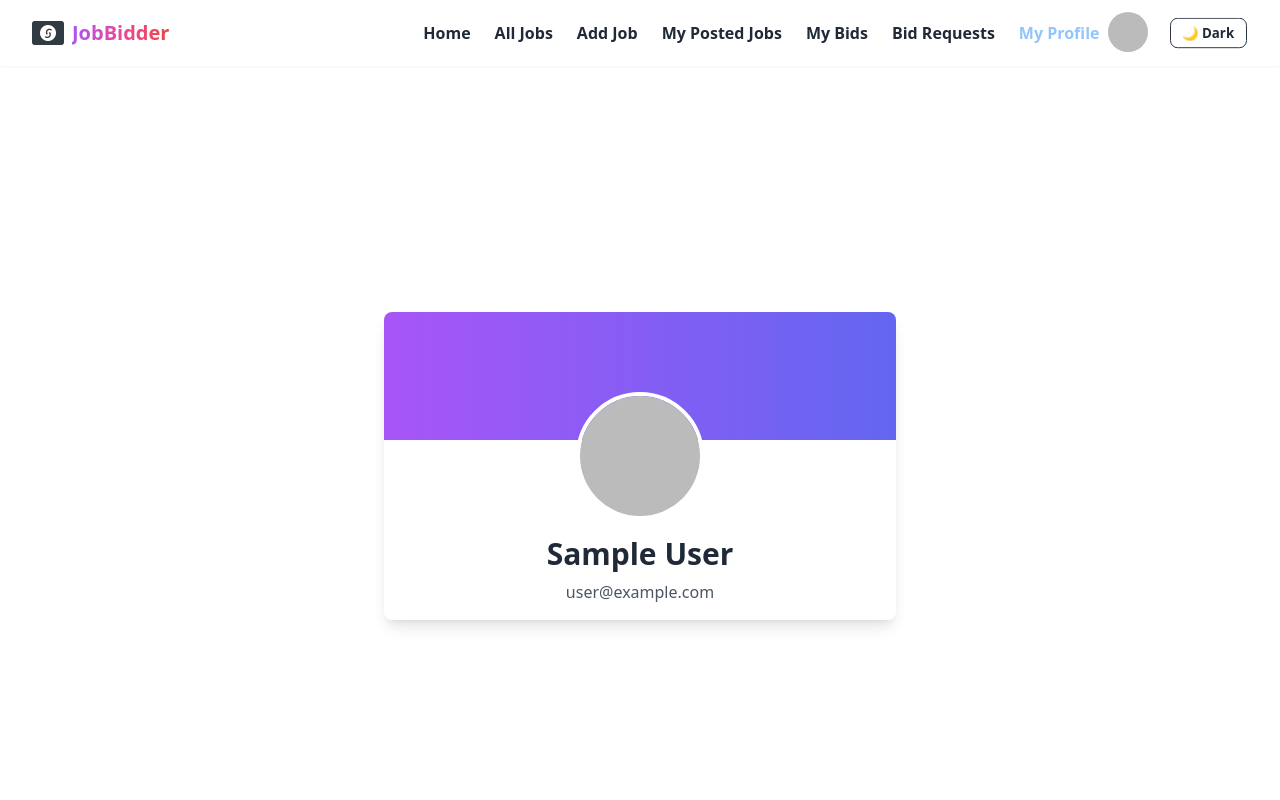
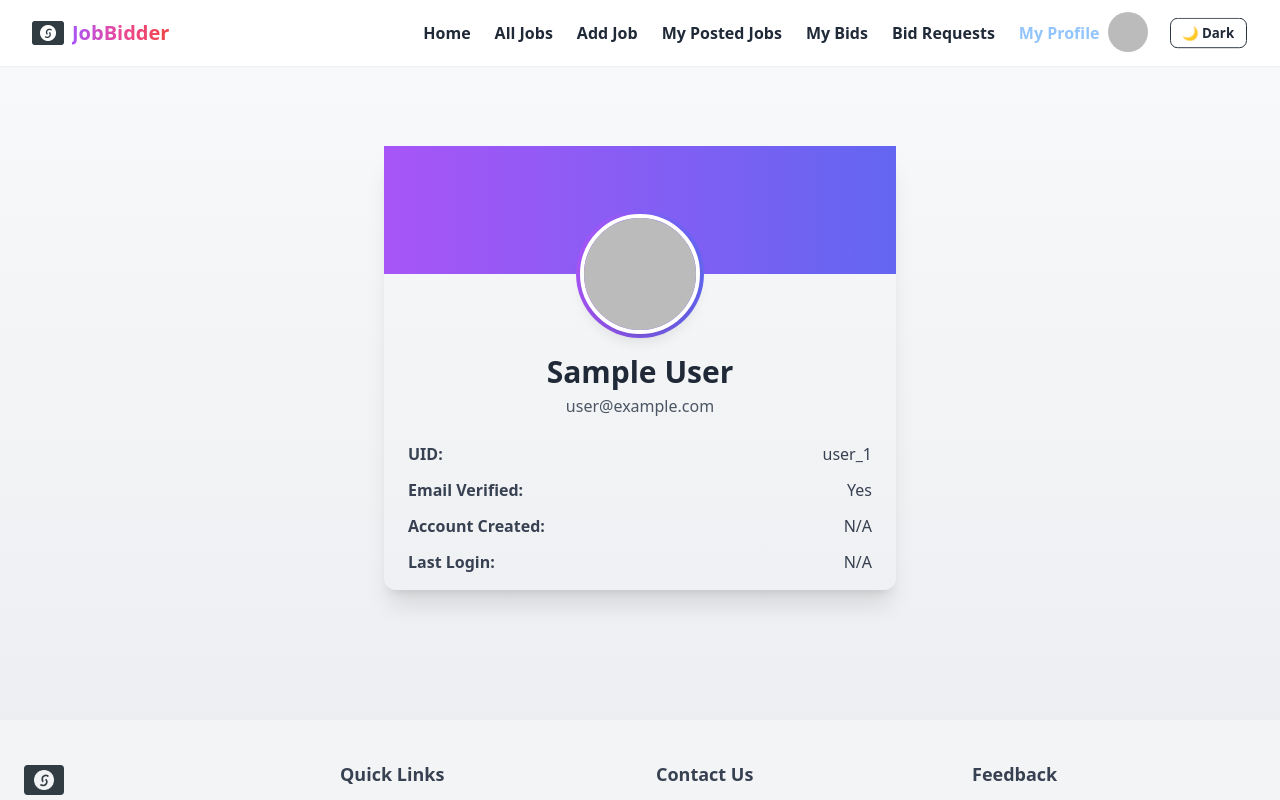
Before and after one commit to TigerEngine124/Job-marketplace, a React (Vite) app in the folder client/: page /MyProfile in a window 1280 px wide. Shown: the top 800 px of the page. Built offline with nearby package versions, Linux system fonts and the light colour scheme; no server answers; sample sign-in values are in the browser's storage.

Commit message:
upgrade my profile section

```diff
--- a/client/src/layouts/Main.jsx
+++ b/client/src/layouts/Main.jsx
@@ -4,7 +4,7 @@ import Footer from '../components/Footer';
 
 const Main = () => {
   return (
-    <div className="dark:bg-[#121212]">
+    <div className=" bg-gradient-to-b from-gray-50  dark:from-gray-900 dark:to-gray-800 to-gray-200">
       {/* Navbar */}
       <Navbar />
       {/* Outlet */}
--- a/client/src/pages/MyProfile.jsx
+++ b/client/src/pages/MyProfile.jsx
@@ -4,26 +4,59 @@ import { AuthContext } from '../providers/AuthProvider';
 const MyProfile = () => {
   const { user } = useContext(AuthContext);
 
+  const formatDateTime = timestamp => {
+    const date = new Date(timestamp);
+    return date.toLocaleString();
+  };
+
   return (
-    <div className="flex justify-center items-center min-h-screen ">
-      <div className="w-full max-w-xs sm:max-w-sm md:max-w-md lg:max-w-lg  rounded-lg shadow-lg overflow-hidden">
+    <div className="flex justify-center items-center mt-20 ">
+      <div className="w-full max-w-xs sm:max-w-sm md:max-w-md lg:max-w-lg  dark:bg-gray-900 rounded-xl shadow-xl ">
         <div className="bg-gradient-to-r from-purple-500 to-indigo-500 h-32"></div>
 
-        <div className="relative -mt-12 flex justify-center">
-          <img
-            className="w-24 h-24 md:w-28 md:h-28 lg:w-32 lg:h-32 rounded-full border-4 border-white"
-            src={user?.photoURL || 'https://via.placeholder.com/150'}
-            alt="User Avatar"
-          />
+        <div className="relative -mt-16 flex justify-center">
+          <div className="relative w-20 h-20 md:w-28 md:h-28 lg:w-32 lg:h-32 rounded-full p-[4px] bg-gradient-to-r from-purple-500 to-indigo-500">
+            <img
+              className="w-full h-full rounded-full border-4 border-white shadow-lg"
+              src={user?.photoURL || 'https://via.placeholder.com/150'}
+              alt="User Avatar"
+            />
+          </div>
         </div>
 
         <div className="text-center px-6 py-4">
-          <h2 className="text-2xl md:text-3xl font-bold text-gray-800 dark:text-white">
+          <h2 className="text-2xl md:text-3xl font-bold text-gray-800 dark:text-gray-100">
             {user?.displayName || 'Your Name'}
           </h2>
-          <p className="text-gray-600 mt-2 text-sm md:text-base dark:text-white">
+          <p className="text-gray-600 mt-1 text-sm md:text-base dark:text-gray-300">
             {user?.email || 'example@email.com'}
           </p>
+          <div className="mt-6 text-gray-700 dark:text-gray-300 space-y-3 text-left">
+            <p className="flex justify-between">
+              <span className="font-semibold">UID:</span>
+              <span>{user?.uid || 'N/A'}</span>
+            </p>
+            <p className="flex justify-between">
+              <span className="font-semibold">Email Verified:</span>
+              <span>{user?.emailVerified ? 'Yes' : 'No'}</span>
+            </p>
+            <p className="flex justify-between">
+              <span className="font-semibold">Account Created:</span>
+              <span>
+                {user?.metadata?.creationTime
+                  ? formatDateTime(user.metadata.creationTime)
+                  : 'N/A'}
+              </span>
+            </p>
+            <p className="flex justify-between">
+              <span className="font-semibold">Last Login:</span>
+              <span>
+                {user?.metadata?.lastSignInTime
+                  ? formatDateTime(user.metadata.lastSignInTime)
+                  : 'N/A'}
+              </span>
+            </p>
+          </div>
         </div>
       </div>
     </div>
```
Also changed, not shown: client/public/Home.png.
